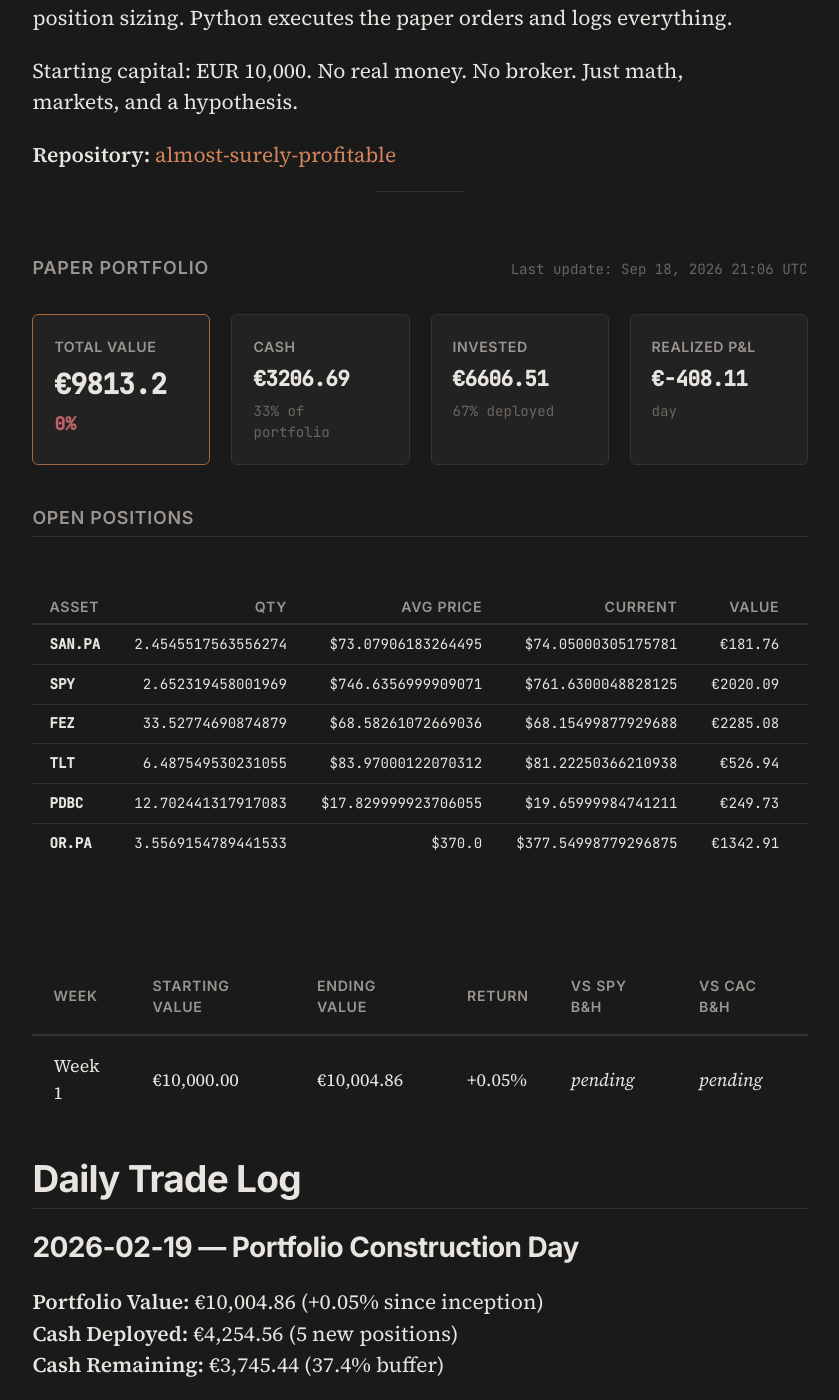
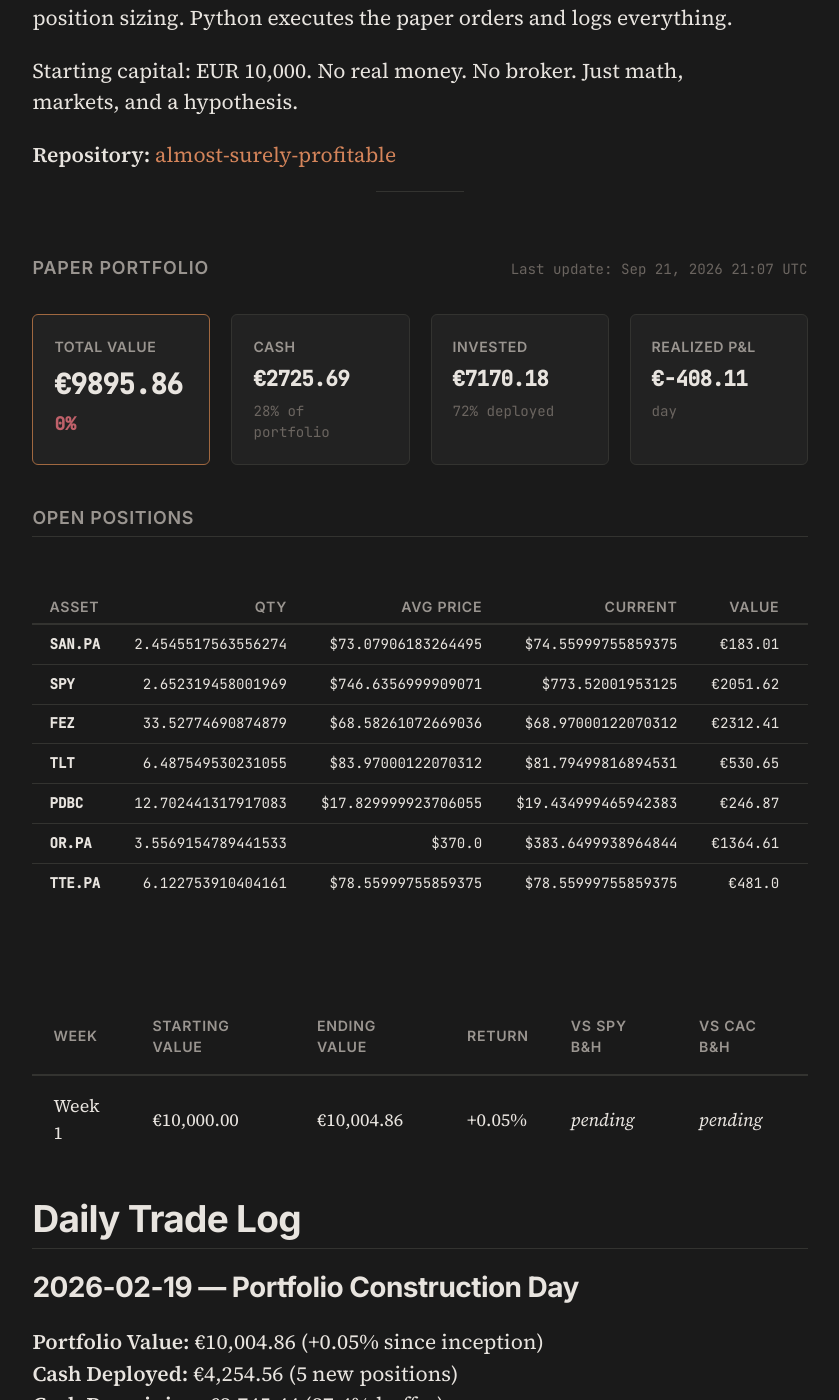
Before and after one commit to Alm0stSurely/alm0stsurely.github.io, a Jekyll site: the page built from trading.md, in a window 1280 px wide and 1400 px high, scrolled down 854 px. Shown: the whole window, without its empty margins (220-1059 px from the left). Built offline with Jekyll 4.4.1, drawn with Linux system fonts in a browser that asks for light colours.

Commit message:
Daily trading sync 2026-09-21 — cash deployment into TTE.PA

```diff
--- a/_data/portfolio.json
+++ b/_data/portfolio.json
@@ -1,63 +1,72 @@
 {
-  "cash": 3206.690215021475,
+ "cash": 2725.686682768254,
  "total_realized_pnl": -408.11432713993,
  "positions": [
   {
    "ticker": "SAN.PA",
    "quantity": 2.4545517563556274,
    "avg_price": 73.07906183264495,
-      "current_price": 74.05000305175781,
-      "market_value": 181.75956504883172,
-      "unrealized_pnl": 2.3832254746915567,
-      "unrealized_pnl_pct": 0.013286175202089669
+   "current_price": 74.55999755859375,
+   "market_value": 183.0113729613176,
+   "unrealized_pnl": 3.6350333871774296,
+   "unrealized_pnl_pct": 0.020264843154941238
   },
   {
    "ticker": "SPY",
    "quantity": 2.652319458001969,
    "avg_price": 746.6356999909071,
-      "current_price": 761.6300048828125,
-      "market_value": 2020.0860817488183,
-      "unrealized_pnl": 39.76968662401464,
-      "unrealized_pnl_pct": 0.02008249122307967
+   "current_price": 773.52001953125,
+   "market_value": 2051.6221989567975,
+   "unrealized_pnl": 71.3058038319939,
+   "unrealized_pnl_pct": 0.036007278436686406
   },
   {
    "ticker": "FEZ",
    "quantity": 33.52774690874879,
    "avg_price": 68.58261072669036,
-      "current_price": 68.15499877929688,
-      "market_value": 2285.0835496383484,
-      "unrealized_pnl": -14.336865147366098,
-      "unrealized_pnl_pct": -0.00623499080689086
+   "current_price": 68.97000122070312,
+   "market_value": 2312.4087452238296,
+   "unrealized_pnl": 12.9883304381151,
+   "unrealized_pnl_pct": 0.005648523582115581
   },
   {
    "ticker": "TLT",
    "quantity": 6.487549530231055,
    "avg_price": 83.97000122070312,
-      "current_price": 81.22250366210938,
-      "market_value": 526.9350154773078,
-      "unrealized_pnl": -17.824526495565806,
-      "unrealized_pnl_pct": -0.0327199895040175
+   "current_price": 81.79499816894531,
+   "market_value": 530.6491019461912,
+   "unrealized_pnl": -14.110440026682454,
+   "unrealized_pnl_pct": -0.025902143862557778
   },
   {
    "ticker": "PDBC",
    "quantity": 12.702441317917083,
    "avg_price": 17.829999923706055,
-      "current_price": 19.65999984741211,
-      "market_value": 249.72999437201113,
-      "unrealized_pnl": 23.2454666426689,
-      "unrealized_pnl_pct": 0.10263600289044085
+   "current_price": 19.434999465942383,
+   "market_value": 246.87194022988297,
+   "unrealized_pnl": 20.387412500540734,
+   "unrealized_pnl_pct": 0.09001680028626273
   },
   {
    "ticker": "OR.PA",
    "quantity": 3.5569154789441533,
    "avg_price": 370.0,
-      "current_price": 377.54998779296875,
-      "market_value": 1342.9133956559867,
-      "unrealized_pnl": 26.854668446650066,
-      "unrealized_pnl_pct": 0.020405372413429143
+   "current_price": 383.6499938964844,
+   "market_value": 1364.6106017872353,
+   "unrealized_pnl": 48.551874577898616,
+   "unrealized_pnl_pct": 0.036891875395903814
+  },
+  {
+   "ticker": "TTE.PA",
+   "quantity": 6.122753910404161,
+   "avg_price": 78.55999755859375,
+   "current_price": 78.55999755859375,
+   "market_value": 481.00353225322124,
+   "unrealized_pnl": 0.0,
+   "unrealized_pnl_pct": 0.0
   }
  ],
-  "last_updated": "2026-09-18T21:06:37.860852",
-  "total_value": 9813.19781696278,
-  "positions_value": 6606.5076019413045
+ "last_updated": "2026-09-21T21:07:05.338262",
+ "total_value": 9895.86417612673,
+ "positions_value": 7170.177493358476
 }
```
Also changed, not shown: _trading_analysis.md (+38 -46 lines). Lines whose indentation alone changed are shown as unchanged.
